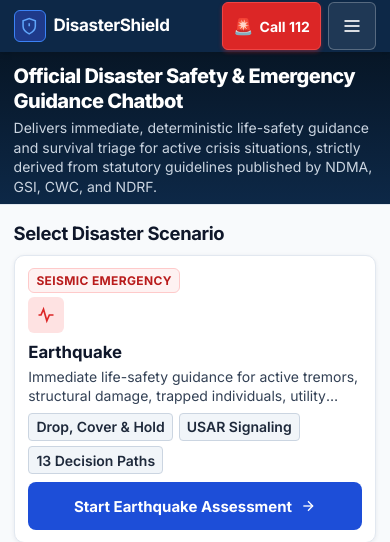
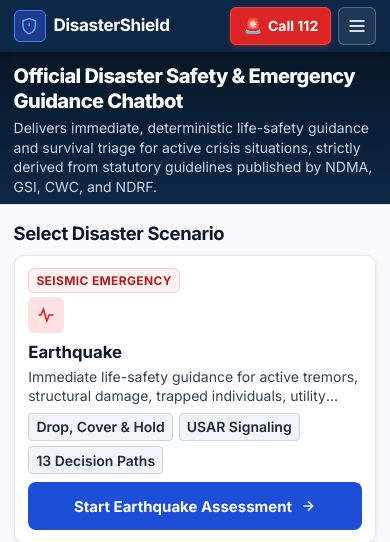
Before and after one commit to nehamiriamjose/-Disaster-Management-Guidance-Chatbot-, a Flask app: page / in a window 390 px wide. Shown: the top 542 px of the page. Run offline with Flask 3, Linux system fonts and the light colour scheme.

Commit message:
Updated chatbot functionality

```diff
--- a/static/css/style.css
+++ b/static/css/style.css
@@ -1830,20 +1830,25 @@ body {
 .call-112-btn {
   display: inline-flex;
   align-items: center;
+  justify-content: center;
   gap: 0.4rem;
   background-color: var(--critical-red);
   color: #ffffff;
   border: 1.5px solid #ef4444;
   border-radius: var(--radius-sm);
-  padding: 0.45rem 0.85rem;
+  padding: 0.4rem 0.85rem;
   font-weight: 700;
   font-size: 0.875rem;
   font-family: inherit;
   cursor: pointer;
   box-shadow: 0 2px 4px rgba(220, 38, 38, 0.3);
   transition: all 0.15s ease;
-  min-height: 40px;
+  min-height: 38px;
+  height: 38px;
   text-decoration: none;
+  white-space: nowrap;
+  flex-shrink: 0;
+  position: relative;
 }
 
 .call-112-btn:hover {
@@ -1855,10 +1860,13 @@ body {
 .call-112-badge {
   font-size: 1rem;
   line-height: 1;
+  display: inline-block;
 }
 
 .call-112-label {
   font-weight: 700;
+  white-space: nowrap;
+  line-height: 1;
 }
 
 .mobile-nav-toggle {
@@ -2175,28 +2183,81 @@ body {
     display: flex;
     align-items: center;
     gap: 0.45rem;
+    flex-shrink: 0;
   }
 
   .call-112-btn {
-    min-height: 48px;
-    min-width: 48px;
-    padding: 0.35rem 0.65rem;
+    height: 38px;
+    min-height: 38px;
+    min-width: auto;
+    padding: 0 0.75rem;
     font-size: 0.875rem;
     border-radius: 6px;
     background-color: #dc2626;
     color: #ffffff;
     font-weight: 700;
     box-shadow: 0 2px 4px rgba(220, 38, 38, 0.4);
+    display: inline-flex;
+    align-items: center;
+    justify-content: center;
+    gap: 0.35rem;
+    white-space: nowrap;
+    flex-shrink: 0;
+    position: relative;
+    border: 1.5px solid #ef4444;
+  }
+
+  /* Expand tap target to at least 48x48px without visual bulk */
+  .call-112-btn::after {
+    content: '';
+    position: absolute;
+    top: 50%;
+    left: 50%;
+    transform: translate(-50%, -50%);
+    min-width: 48px;
+    min-height: 48px;
+    width: 100%;
+    height: 48px;
+  }
+
+  .call-112-badge {
+    font-size: 0.95rem;
+    line-height: 1;
+    display: inline-block;
+  }
+
+  .call-112-label {
+    white-space: nowrap;
+    font-weight: 700;
+    line-height: 1;
   }
 
   .mobile-nav-toggle {
     display: flex;
-    min-width: 48px;
-    min-height: 48px;
-    padding: 0.5rem;
+    width: 38px;
+    height: 38px;
+    min-width: 38px;
+    min-height: 38px;
+    padding: 0;
+    align-items: center;
+    justify-content: center;
     border: 1px solid rgba(255, 255, 255, 0.25);
     background: rgba(255, 255, 255, 0.08);
     border-radius: 6px;
+    position: relative;
+    flex-shrink: 0;
+  }
+
+  .mobile-nav-toggle::after {
+    content: '';
+    position: absolute;
+    top: 50%;
+    left: 50%;
+    transform: translate(-50%, -50%);
+    min-width: 48px;
+    min-height: 48px;
+    width: 48px;
+    height: 48px;
   }
 
   .nav-links {
--- a/templates/index.html
+++ b/templates/index.html
@@ -55,7 +55,7 @@
       <div class="nav-right-actions">
         <button class="call-112-btn" id="btnCall112" aria-label="Emergency Helplines - Call 112" title="Tap to call official emergency helplines">
           <span class="call-112-badge" aria-hidden="true">🚨</span>
-          <span class="call-112-label">Call 112</span>
+          <span class="call-112-label">Call&nbsp;112</span>
         </button>
 
         <button class="mobile-nav-toggle" id="btnNavToggle" aria-label="Toggle Navigation Menu" aria-expanded="false">
```
